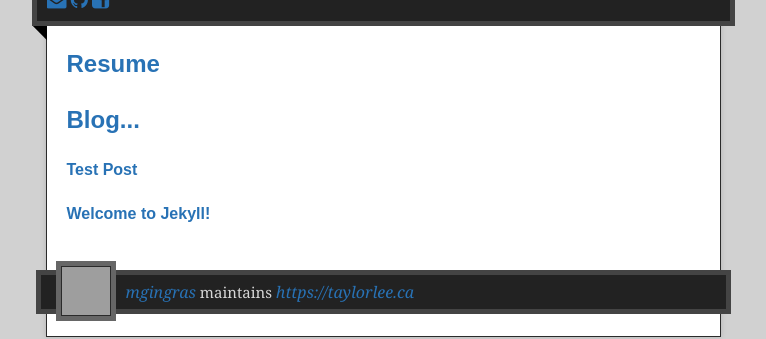
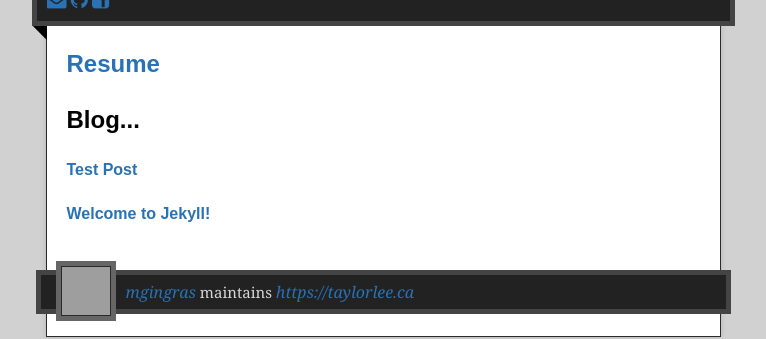
Before and after one commit to Rusty14/Rusty14.github.io, a Jekyll site: the page built from index.html, in a window 1280 px wide. Shown: the part 223-562 px from the top of the page, without its empty margins (257-1023 px from the left). Built offline with Jekyll 4.4.1, drawn with Linux system fonts in a browser that asks for light colours; nearby versions of some CDN libraries; Markdown is read by kramdown in place of the engine named in the settings; grey boxes are pictures that could not be loaded.

Commit message:
rm stylesheet issue

```diff
--- a/css/styles.css
+++ b/css/styles.css
@@ -374,7 +374,6 @@ footer .owner p a {
 
 .markdown-body h2 {
   font-size: 24px;
-  color: #2872b5;
 }
 
 .markdown-body h3 {
```
